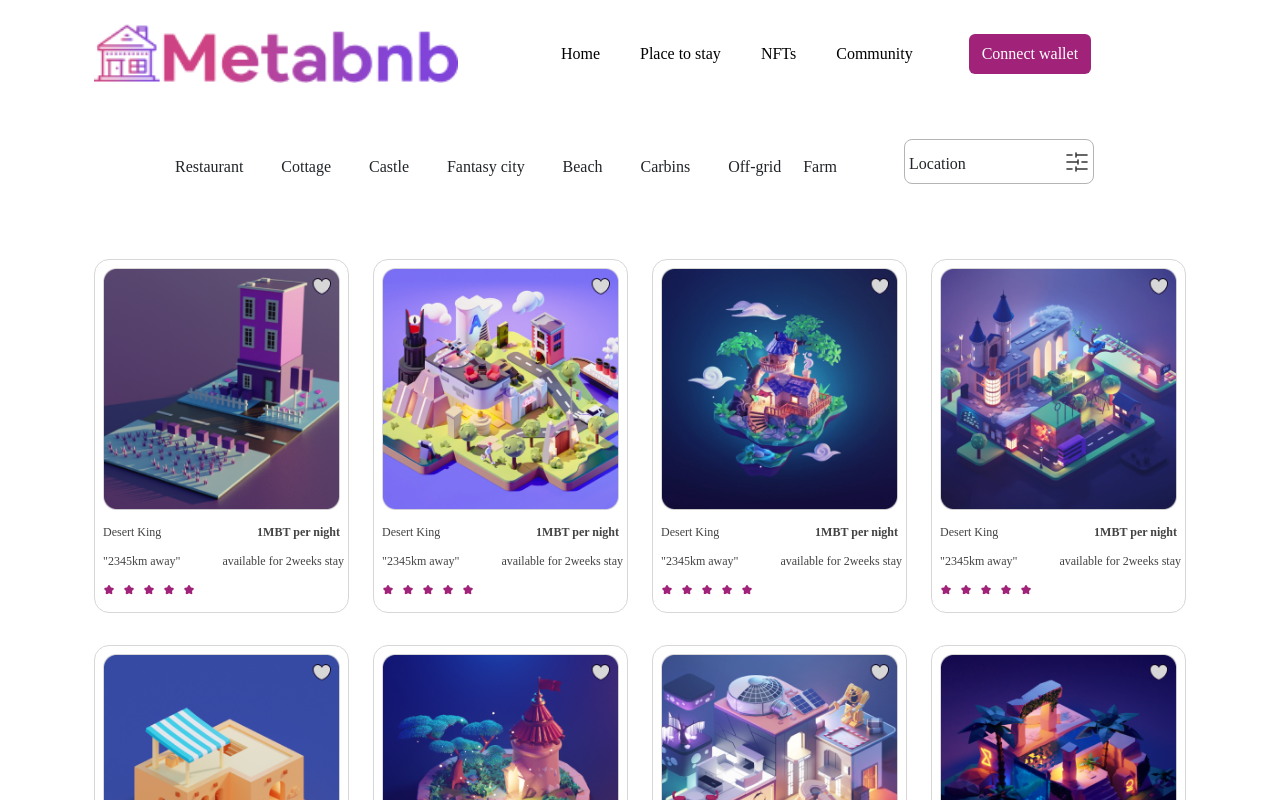
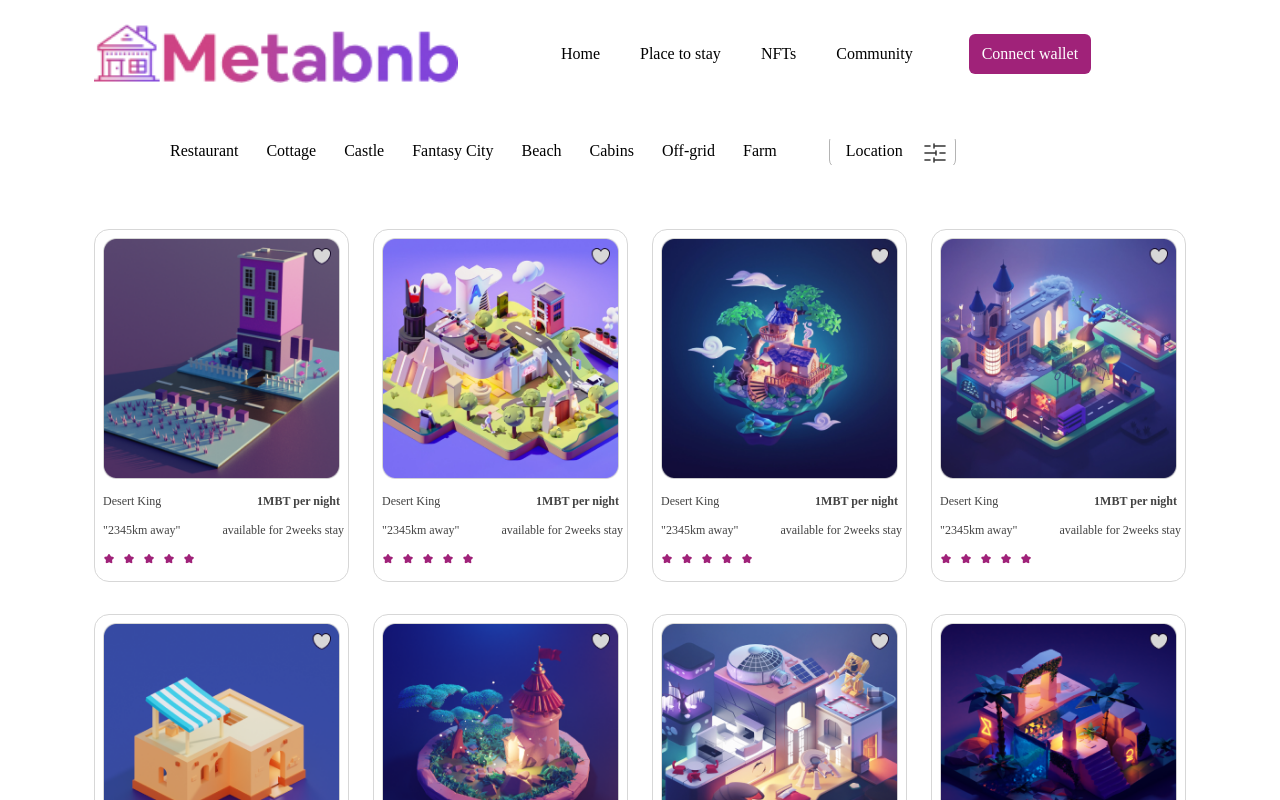
Before and after one commit to Maiqel1/hngtask3, a React (Create React App) app: page /place in a window 1280 px wide. Shown: the top 800 px of the page. Built offline with nearby package versions, Linux system fonts and the light colour scheme; the HTML template or start-up script is replaced by a standard one; a web font is replaced by a local one.

Commit message:
feat: replaced navigation on places page with custom scroll bar

```diff
--- a/src/components/PlacesNav.jsx
+++ b/src/components/PlacesNav.jsx
@@ -4,7 +4,30 @@ function PlacesNav() {
 
   return (
     <div className="container mt-5 ms-0 ms-md-5 ">
-         <div className=" row">
+
+<div class="scrollmenu ms-0 ms-md-5 ps-0 ps-md-5">
+  <a href="ms-1 ms-md-5">Restaurant</a>
+  <a href="ms-1 ms-md-5">Cottage</a>
+  <a href="ms-1 ms-md-5">Castle</a>
+  <a href="ms-1 ms-md-5">Fantasy City</a>
+  <a href="ms-1 ms-md-5">Beach</a>
+  <a href="ms-1 ms-md-5">Cabins</a>
+  <a href="ms-1 ms-md-5">Off-grid</a>
+  <a href="ms-1 ms-md-5">Farm</a>
+
+    <a className='d-inline ms-3 ms-md-4'>
+      <div className=' d-inline  location col-4 col-md-2 col-lg-2 p-2'>
+
+                    <p className='mt-2 ms-2 d-inline'>Location</p>
+                    <i className='mt-1 ms-3 d-inline'> <img src={Location} className='img-fluid' alt="" /> </i>
+
+            </div>
+
+    </a>
+
+</div>
+
+         {/* <div className=" row">
             <div className='d-flex justify-content-around  flex-wrap col-md-8 mt-3 ps-0 ps-md-5 ms-0  ms-md-5'>
             <p className='ms-2 ms-md-4'>Restaurant</p>
             <p className='ms-2 ms-md-4'>Cottage</p>
@@ -21,7 +44,7 @@ function PlacesNav() {
                     <i className='mt-1'> <img src={Location} className='img-fluid' alt="" /> </i>
 
             </div>
-        </div>
+        </div>  */}
     </div>
   )
 }
--- a/src/index.css
+++ b/src/index.css
@@ -249,6 +249,7 @@ background: #F8F9FA;
 .location{
   box-sizing: border-box;
   height: 45px;
+  display: block;
 
 background: linear-gradient(124.4deg, #FFFFFF 10.8%, #FFFFFF 87.34%);
 border: 1px solid #B4B4B4;
@@ -260,7 +261,18 @@ border-radius: 8px;
   font-size: 16px;
 }
 
+div.scrollmenu {
+  overflow: auto;
+  white-space: nowrap;
+}
 
+div.scrollmenu a {
+  /* display: inline-block; */
+  text-align: center;
+  padding: 14px;
+  text-decoration: none;
+  color : black;
+}
 
 
 @media screen and (min-width: 250px) and (max-width: 790px){
```
